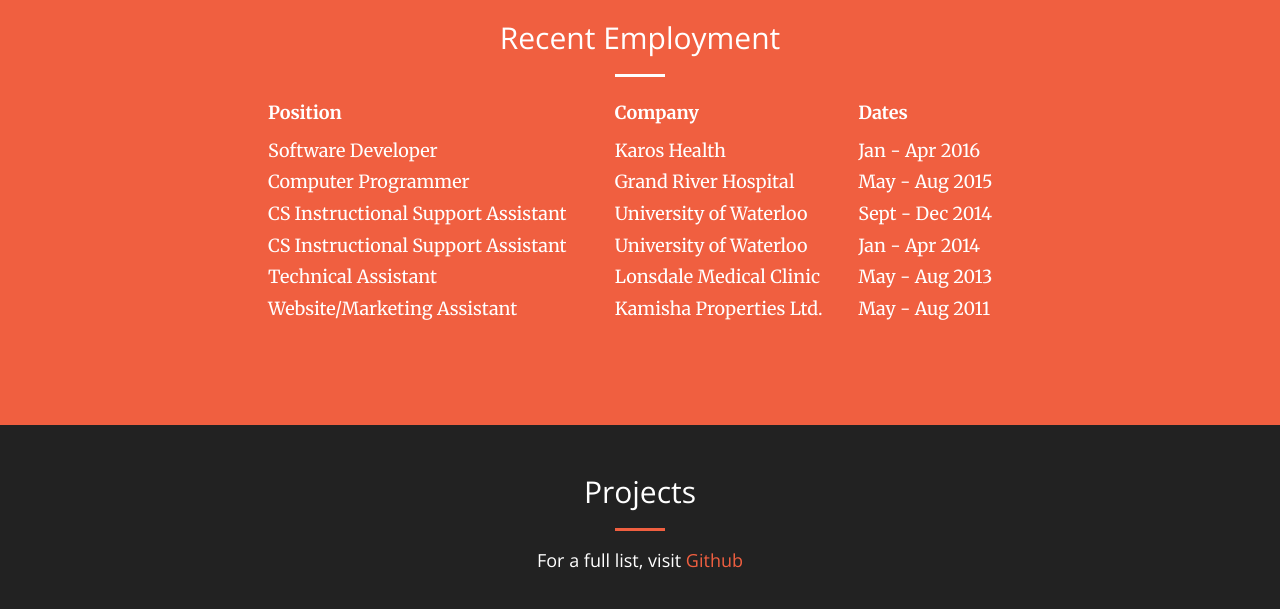
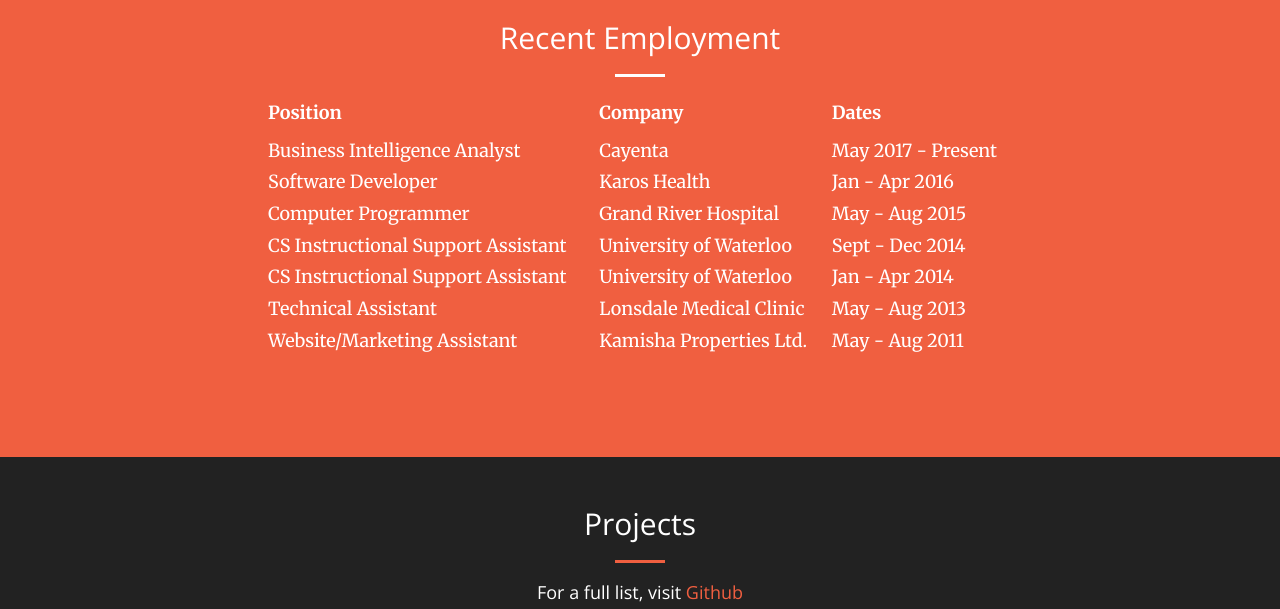
Before and after one commit to kamilladhani/kamilladhani.github.io, a website: page index.html in a window 1280 px wide. Shown: the part 2180-2789 px from the top of the page. Drawn offline with nearby package versions, Linux system fonts and the light colour scheme.

Commit message:
Update index.html

```diff
--- a/index.html
+++ b/index.html
@@ -169,6 +169,11 @@
                             <td><b> Dates </b></td>
                         </tr>
                         <tr> <td colspan="3"> </td> </tr>
+                        <tr>
+                            <td> Business Intelligence Analyst </td>
+                            <td> Cayenta </td>
+                            <td> May 2017 - Present </td>
+                        </tr>
                         <tr>
                             <td> Software Developer </td>
                             <td> Karos Health </td>
```
